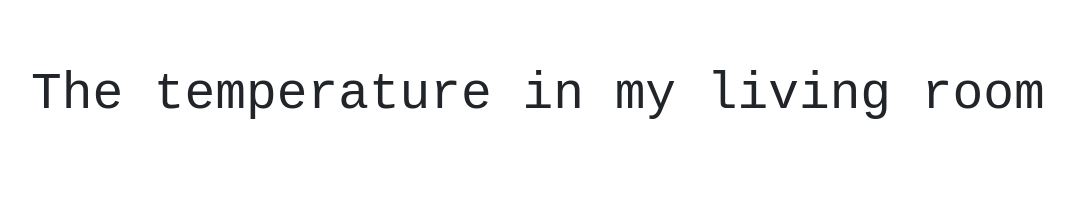
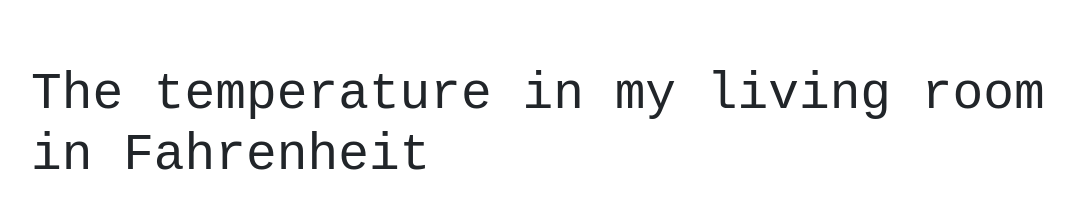
Before and after one commit to robincoenen/data-structures, a plain HTML site: page final_assignements_1-3/public/b_sensor.html in a window 1280 px wide. Shown: the whole page, without its empty margins (97-1171 px from the left). Drawn offline with nearby package versions, Linux system fonts and the light colour scheme; no server answers.

Commit message:
finalreadme

```diff
--- a/final_assignements_1-3/public/b_sensor.html
+++ b/final_assignements_1-3/public/b_sensor.html
@@ -12,7 +12,7 @@
   </head>
 
   <body>
-        <div id='head'>The temperature in my living room</div>
+        <div id='head'>The temperature in my living room <br>in Fahrenheit</div>
     <div id="within"><div id='my_viz'></div></div>
     </div>
 
```
Also changed, not shown: final_assignements_1-3/a_finalblog.png (added), final_assignements_1-3/b_finaltempsens.png (added), 2 other files.
